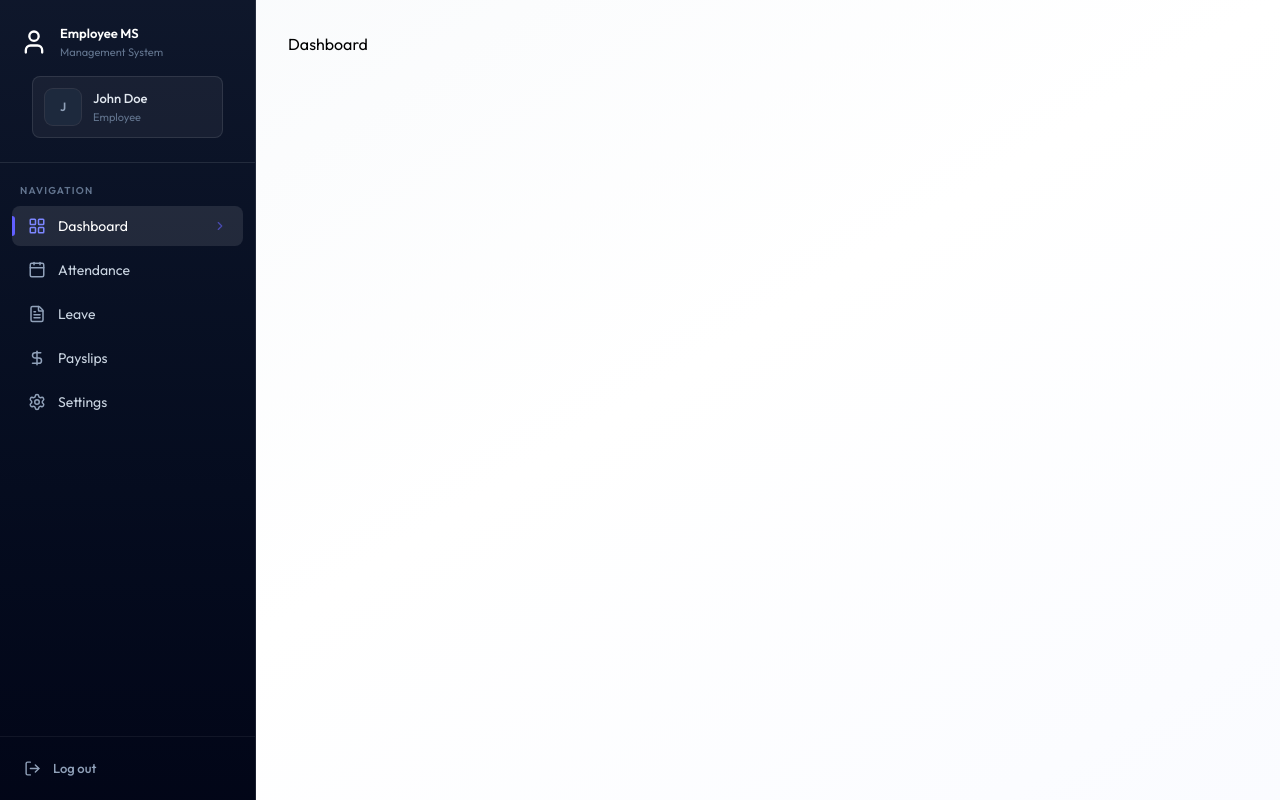
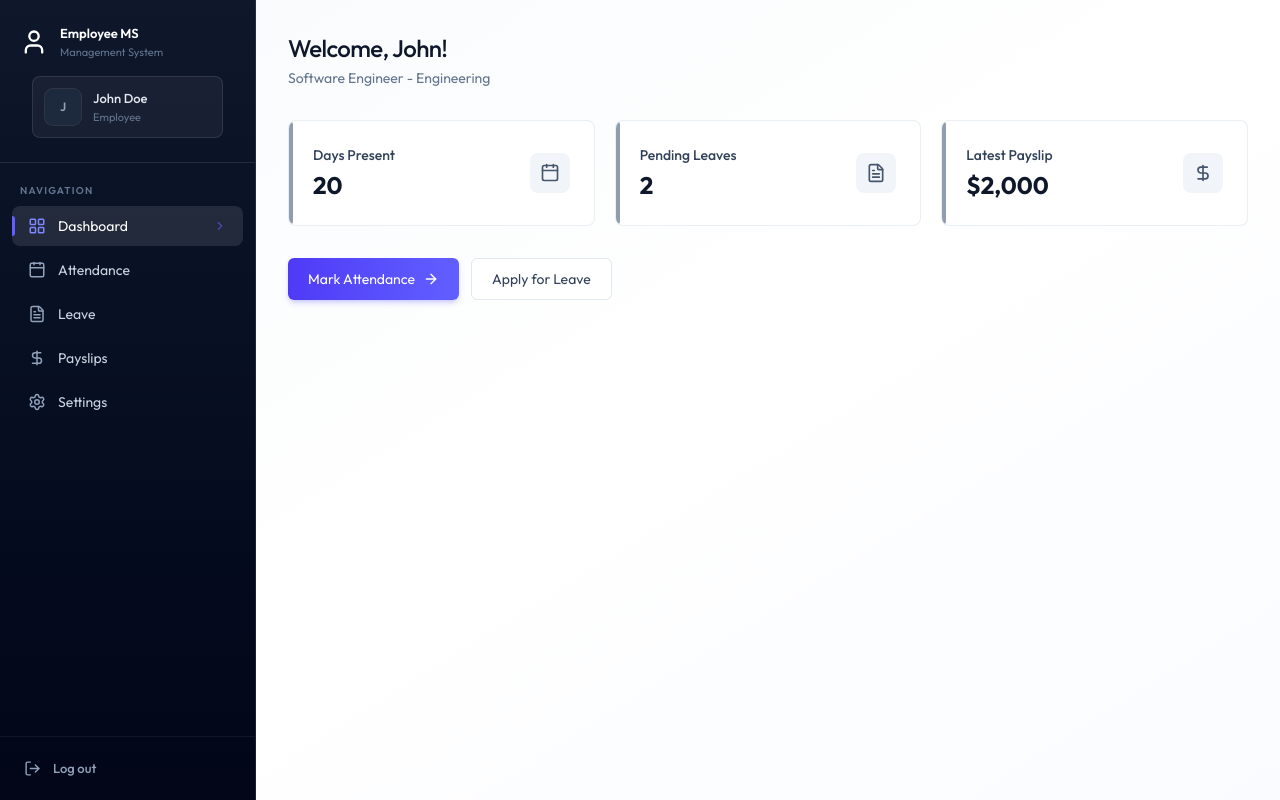
Before and after one commit to asam0816/EMS---Employee-Management-System, a React (Vite) app in the folder client/: page /dashboard in a window 1280 px wide. Built offline with nearby package versions, Linux system fonts and the light colour scheme.

Commit message:
dashboard page UI completed

```diff
--- a/client/index.html
+++ b/client/index.html
@@ -4,7 +4,7 @@
     <meta charset="UTF-8" />
     <link rel="icon" type="image/svg+xml" href="/favicon.svg" />
     <meta name="viewport" content="width=device-width, initial-scale=1.0" />
-    <title>QuickEMS - Employee Management System</title>
+    <title>TechTitansEMS - Employee Management System</title>
   </head>
   <body>
     <div id="root"></div>
--- /dev/null
+++ b/client/src/components/AdminDashboard.jsx
@@ -0,0 +1,62 @@
+import React from "react";
+import { Users, Building2, Calendar, FileText } from "lucide-react"; // 1. you only imported UsersIcon but use 4 icons
+
+const AdminDashboard = ({ data }) => {
+  const stats = [
+    {
+      icon: Users,
+      value: data.totalEmployees,
+      label: "Total Employees",
+    },
+    {
+      icon: Building2,
+      value: data.totalDepartments,
+      label: "Departments",
+    },
+    {
+      icon: Calendar,
+      value: data.todayAttendance,
+      label: "Today's Attendance",
+    },
+    {
+      icon: FileText,
+      value: data.pendingLeaves,
+      label: "Pending Leaves",
+    },
+  ];
+
+  return (
+    // 2. you wrote `return;` <- ; kills return, nothing renders = blank
+    <div className="animate-fade-in">
+      <div className="page-header">
+        <h1 className="page-title">Dashboard</h1>
+        <p className="page-subtitle">
+          Welcome Back, Admin - Here you can monitor employee statistics.
+        </p>
+      </div>
+
+      <div className="grid grid-cols-1 sm:grid-cols-2 lg:grid-cols-4 gap-4 sm:gap-5 mb-8">
+        {stats.map((s) => {
+          const Icon = s.icon; // 3. you wrote card.icon, but your variable is `s`
+          return (
+            <div
+              key={s.label}
+              className="card card-hover p-5 sm:p-6 relative overflow-hidden group flex items-center justify-between"
+            >
+              <div>
+                <div className="absolute left-0 top-0 bottom-0 w-1 rounded-r-full bg-slate-500/70 group-hover:bg-indigo-500/70" />
+                <p className="text-sm font-medium text-slate-700">{s.label}</p>
+                <p className="text-2xl font-bold text-slate-900 mt-1">
+                  {s.value}
+                </p>
+              </div>
+              <Icon className="size-10 p-2.5 rounded-lg bg-slate-100 text-slate-600 group-hover:bg-indigo-50 group-hover:text-indigo-600" />
+            </div>
+          );
+        })}
+      </div>
+    </div>
+  ); // 4. you never closed return(
+};
+
+export default AdminDashboard;
--- /dev/null
+++ b/client/src/components/EmployeeDashboard.jsx
@@ -0,0 +1,83 @@
+import React from "react";
+import { Calendar, FileText, DollarSign, ArrowRight } from "lucide-react";
+import { Link } from "react-router-dom";
+
+const EmployeeDashboard = ({ data }) => {
+  const emp = data.employee;
+
+  const cards = [
+    {
+      icon: Calendar,
+      value: data.currentMonthAttendance,
+      title: "Days Present",
+      subtitle: "This month",
+    },
+    {
+      icon: FileText,
+      value: data.pendingLeaves,
+      title: "Pending Leaves",
+      subtitle: "Awaiting approval",
+    },
+    {
+      icon: DollarSign,
+      value: data.latestPayslip
+        ? `$${data.latestPayslip.netSalary?.toLocaleString()}`
+        : "N/A",
+      title: "Latest Payslip",
+      subtitle: "Most recent payout",
+    },
+  ];
+
+  return (
+    <div className="animate-fade-in">
+      {/* Header */}
+      <div className="page-header">
+        <h1 className="page-title">Welcome, {emp?.firstName}!</h1>
+        <p className="page-subtitle">
+          {emp?.position} - {emp?.department || "No Department"}
+        </p>
+      </div>
+
+      {/* Cards */}
+      <div className="grid grid-cols-1 sm:grid-cols-3 gap-4 sm:gap-5 mb-8">
+        {cards.map((card, index) => {
+          const Icon = card.icon;
+          return (
+            <div
+              key={index}
+              className="card card-hover p-5 sm:p-6 relative overflow-hidden group flex items-center justify-between"
+            >
+              <div>
+                <div className="absolute left-0 top-0 bottom-0 w-1 rounded-r-full bg-slate-500/70 group-hover:bg-indigo-500/70" />
+                <p className="text-sm font-medium text-slate-700">
+                  {card.title}
+                </p>
+                <p className="text-2xl font-bold text-slate-900 mt-1">
+                  {card.value}
+                </p>
+              </div>
+
+              <Icon className="size-10 p-2.5 rounded-lg bg-slate-100 text-slate-600 group-hover:bg-indigo-50 group-hover:text-indigo-600 transition-colors duration-200" />
+            </div>
+          );
+        })}
+      </div>
+
+      {/* Action Buttons */}
+      <div className="flex flex-col sm:flex-row gap-3">
+        <Link
+          to="/attendance"
+          className="btn-primary text-center inline-flex items-center justify-center gap-2"
+        >
+          Mark Attendance <ArrowRight className="w-4 h-4" />
+        </Link>
+
+        <Link to="/leave" className="btn-secondary text-center">
+          Apply for Leave
+        </Link>
+      </div>
+    </div>
+  );
+};
+
+export default EmployeeDashboard;
--- /dev/null
+++ b/client/src/components/Loading.jsx
@@ -0,0 +1,9 @@
+const Loading = () => {
+  return (
+    <div className="flex justify-center h-screen items-center">
+      <div className="animate-spin size-8 border-2 border-indigo-600 border-t-transparent rounded-full" />
+    </div>
+  );
+};
+
+export default Loading;
--- a/client/src/components/LoginLeftSide.jsx
+++ b/client/src/components/LoginLeftSide.jsx
@@ -8,8 +8,8 @@
 
       <div className="relative z-10 flex flex-col items-start justify-center p-12 lg:p-20 w-full h-full">
         <div>
-          <h1 className="text-4xl lg:text-5xl font-medium text-white mb-6 leading-tight tracking-tight">
-            Employee <br /> Management System
+          <h1 className="text-4xl lg:text-4xl font-medium text-white mb-6 leading-tight tracking-tight">
+            TechTitans <br /> Employee Management System
           </h1>
           <p className="text-slate-400 text-lg max-w-md leading-relaxed">
             Streamline your workforce operations, track attendance, manage payroll, and empower your team securely.
--- a/client/src/pages/Dashboard.jsx
+++ b/client/src/pages/Dashboard.jsx
@@ -1,9 +1,37 @@
-
+import { useEffect, useState } from "react";
+import {
+  dummyAdminDashboardData,
+  dummyEmployeeDashboardData,
+} from "../assets/assets";
+import Loading from "../components/Loading";
+import EmployeeDashboard from "../components/EmployeeDashboard";
+import AdminDashboard from "../components/AdminDashboard"; // 1. MISSING
 
 const Dashboard = () => {
-  return (
-    <div>Dashboard</div>
-  )
-}
+  const [data, setData] = useState(null);
+  const [loading, setLoading] = useState(true);
 
-export default Dashboard
+  useEffect(() => {
+    setData(dummyEmployeeDashboardData); // 2. you imported dummyEmployee... but use dummyAdmin...
+    setTimeout(() => {
+      setLoading(false);
+    }, 1000);
+  }, []);
+
+  if (loading) return <Loading />;
+
+  if (!data)
+    return (
+      <p className="text-center text-slate-500 py-12">
+        Failed to load dashboard
+      </p>
+    );
+
+  if (data.role === "ADMIN") {
+    return <AdminDashboard data={data} />; // 3. you returned <div>admin dashboard</div> instead of component
+  } else {
+    return <EmployeeDashboard data={data} />;
+  }
+};
+
+export default Dashboard;
```
